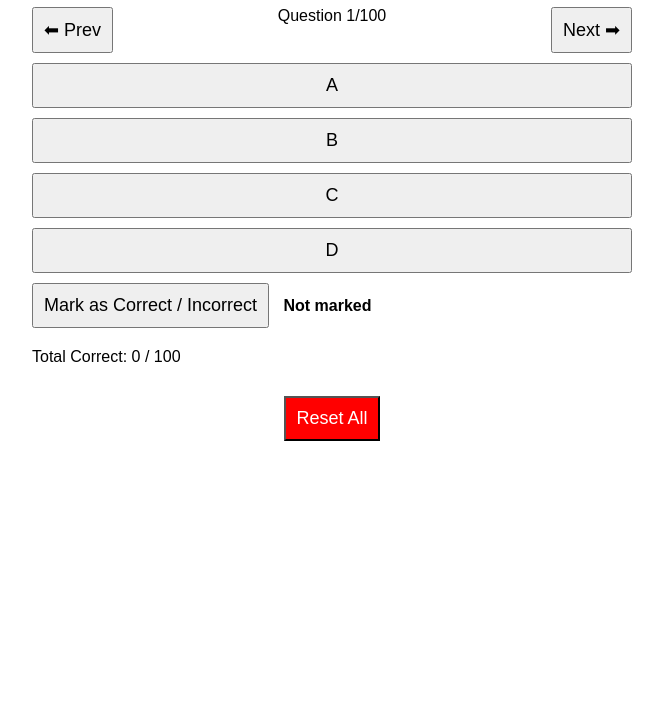
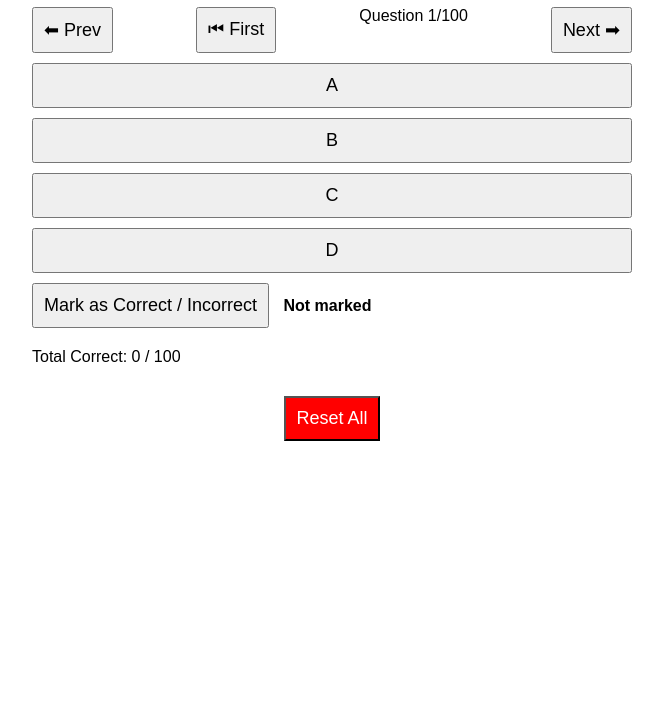
Before and after one commit to tianji0413/quickmark, a plain HTML site: page index.html in a window 1280 px wide. Shown: the part 73-800 px from the top of the page, without its empty margins (308-971 px from the left). Drawn offline with Linux system fonts and the light colour scheme.

Commit message:
Update index.html

```diff
--- a/index.html
+++ b/index.html
@@ -53,6 +53,7 @@
   <h1>QuickMark</h1>
   <div class="question-nav">
     <button onclick="prevQuestion()">⬅ Prev</button>
+    <button onclick="goToFirst()">⏮ First</button>
     <div>Question <span id="qIndex">1</span>/100</div>
     <button onclick="nextQuestion()">Next ➡</button>
   </div>
@@ -132,6 +133,11 @@
       }
     }
 
+    function goToFirst() {
+      currentIndex = 0;
+      updateUI();
+    }
+
     function updateScore() {
       const score = data.filter(q => q.correct === true).length;
       document.getElementById("score").innerText = score;
```
